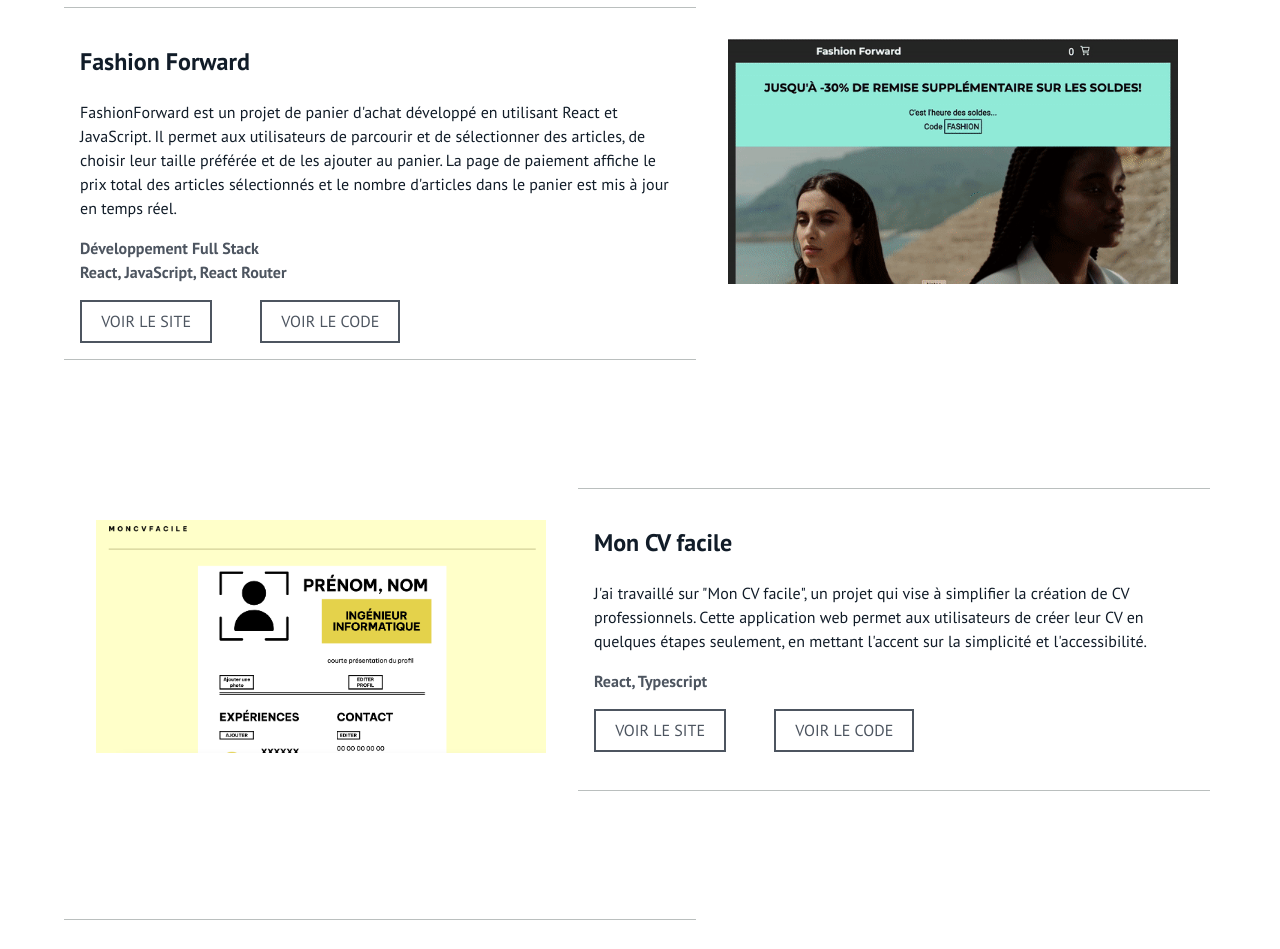
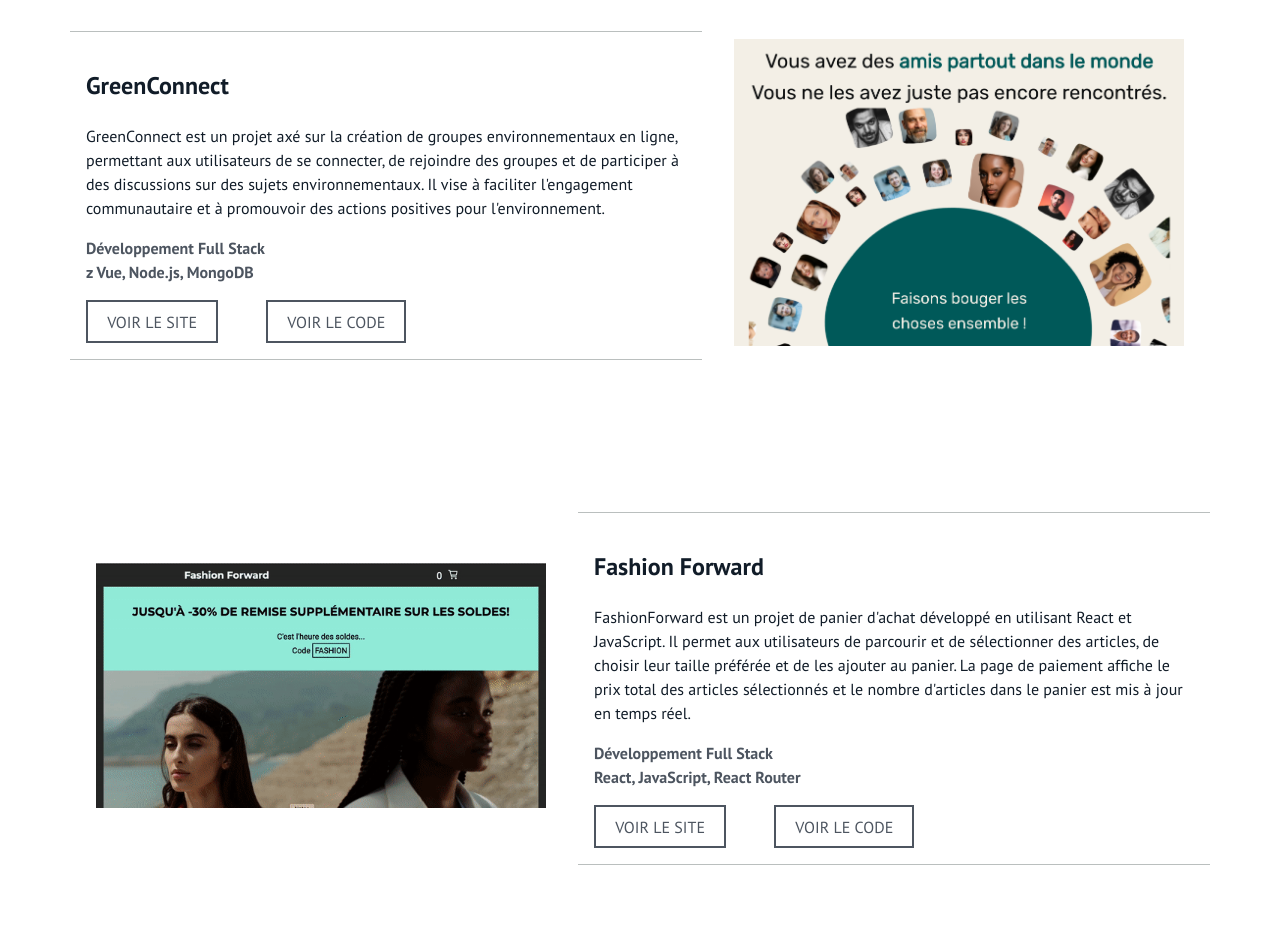
Before and after one commit to Kure-ru/portfolio_v2, a React (Vite) app: page /portfolio in a window 1280 px wide. Shown: the part 780-1729 px from the top of the page. Built offline with nearby package versions, Linux system fonts and the light colour scheme.

Commit message:
added new project

```diff
--- a/src/App.css
+++ b/src/App.css
@@ -150,6 +150,12 @@ footer a:hover {
 
 /* Portfolio */
 
+.portfolio{
+  display: flex;
+  flex-direction: column;
+  justify-items: center;
+}
+
 .portfolio__title {
   margin: 0;
 }
@@ -167,6 +173,8 @@ footer a:hover {
 .portfolio__container {
   display: flex;
   flex-direction: row;
+  justify-items: center;
+  align-items: center;
   padding: 4rem;
 }
 
@@ -198,6 +206,14 @@ footer a:hover {
 .portfolio__tech {
   font-weight: 700;
   color: var(--dark-gray);
+}
+
+.project--odd {
+  flex-direction: row;
+}
+
+.project--even{
+  flex-direction: row-reverse;
 }
 
 /* Contact */
@@ -285,8 +301,7 @@ footer a:hover {
     align-items: center;
   }
 
-  .project--odd,
-  .project--even {
+  .project--odd, .project--even {
     flex-direction: column;
   }
 
--- a/src/views/Portfolio.tsx
+++ b/src/views/Portfolio.tsx
@@ -1,6 +1,6 @@
 const Portfolio = () => {
   return (
-    <main>
+    <main className="portfolio">
       <section className="portfolio__top">
         <h1 className="portfolio__title">Portfolio</h1>
         <p>Voici mes projets récents</p>
@@ -23,8 +23,34 @@ const Portfolio = () => {
           </div>
         </div>
       </section>
-      {/* projet 2 */}
-      <section className="portfolio__container project--even">
+
+ {/* projet 2 */}
+ <section className="portfolio__container project--even">
+        <div>
+          <img className="portfolio__img" src="/projet5.png" alt="GreenConnect" />
+        </div>
+        <div className="container__text">
+          <h2>GreenConnect</h2>
+          <p> GreenConnect est un projet axé sur la création de groupes environnementaux en ligne, permettant aux utilisateurs de se connecter, de rejoindre des groupes et de participer à des discussions sur des sujets environnementaux. Il vise à faciliter l'engagement communautaire et à promouvoir des actions positives pour l'environnement.</p>
+          <p className="portfolio__tech">Développement Full Stack <br />
+         z   Vue, Node.js, MongoDB</p>
+          <div className="portfolio__button">
+            <a href="https://greenconnect-hitf.onrender.com/">
+              <button>voir le site</button></a>
+            <a href="https://github.com/Kure-ru/GreenConnect">
+              <button>voir le code</button></a>
+          </div>
+        </div>
+      </section>
+
+
+      {/* projet 3 */}
+      <section className="portfolio__container project--odd">
+
+      <div>
+          <img className="portfolio__img" src="/project2.gif" alt="Fashion Forward" />
+        </div>
+
         <div className="container__text">
           <h2>Fashion Forward</h2>
           <p>
@@ -36,12 +62,10 @@ const Portfolio = () => {
             <a href="https://github.com/Kure-ru/FashionForward"><button>voir le code</button></a>
           </div>
         </div>
-        <div>
-          <img className="portfolio__img" src="/project2.gif" alt="Fashion Forward" />
-        </div>
+
       </section>
-      {/* projet 3 */}
-      <section className="portfolio__container project--odd">
+      {/* projet 4 */}
+      <section className="portfolio__container project--even">
         <div>
           <img className="portfolio__img" src="/project3.png" alt="Mon CV facile" />
         </div>
@@ -59,8 +83,13 @@ const Portfolio = () => {
         </div>
       </section>
 
-      {/* projet 4 */}
-      <section className="portfolio__container project--even">
+      {/* projet 5 */}
+      <section className="portfolio__container project--odd">
+
+      <div>
+          <img className="portfolio__img" src="/project4.png" alt="Stardew Valley memory game" />
+        </div>
+
         <div className="container__text">
           <h2>Stardew Valley Memory Game</h2>
           <p>
@@ -77,9 +106,7 @@ const Portfolio = () => {
 
 
         </div>
-        <div>
-          <img className="portfolio__img" src="/project4.png" alt="Stardew Valley memory game" />
-        </div>
+
       </section>
     </main>
   )
```
Also changed, not shown: public/projet5.png (added).
